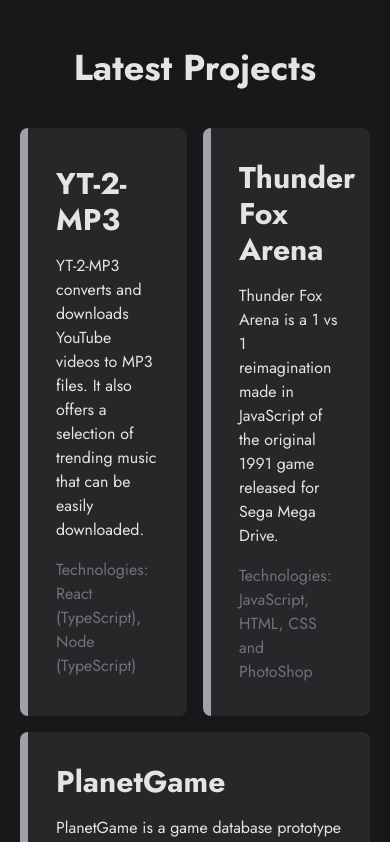
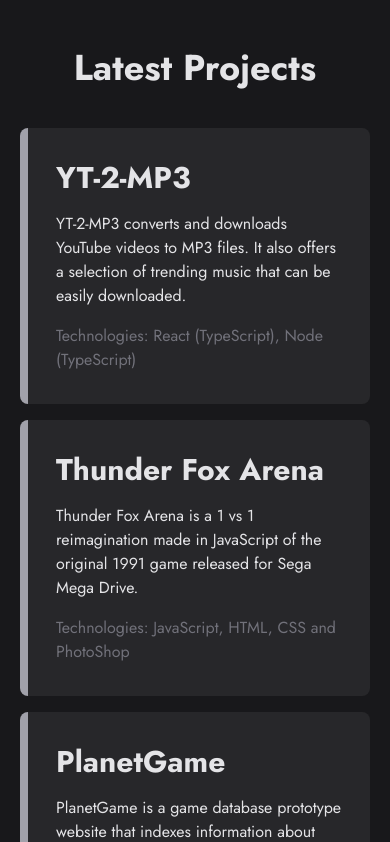
Before and after one commit to livramatheus/livramento, a Next.js app: page / in a window 390 px wide. Shown: the part 1700-2542 px from the top of the page. Built offline with nearby package versions, Linux system fonts and the light colour scheme; no server answers.

Commit message:
fix #31: improve project cards responsive logic

```diff
--- a/components/ProjectsPreview/index.tsx
+++ b/components/ProjectsPreview/index.tsx
@@ -12,13 +12,13 @@ const ProjectsPreview = (props: IProps) => {
       <section className="flex flex-col max-md:gap-10 gap-20 ">
         <SectionTitle title="Latest Projects" />
 
-        <div className="grid grid-cols-2 gap-4">
+        <div className="grid grid-cols-2 gap-4 max-md:flex max-md:flex-col">
           {
             props?.projects.map((p, k) => {
               return (
                 <div
                   key={k}
-                  className={`flex flex-col gap-4 justify-center bg-zinc-800 py-8 px-7 rounded-lg border-l-8 border-zinc-400 hover:border-blue-400 ${k === 2 ? "col-span-2" : ""}`}
+                  className="flex flex-col gap-4 justify-center bg-zinc-800 py-8 px-7 rounded-lg border-l-8 border-zinc-400 hover:border-blue-400 last:col-span-2"
                 >
                   <Link href={`/portfolio/${p.id}`} className="text-zinc-200 text-3xl font-bold hover:underline">{p.title}</Link>
                   <div className="text-zinc-200">{p.abstract}</div>
```
